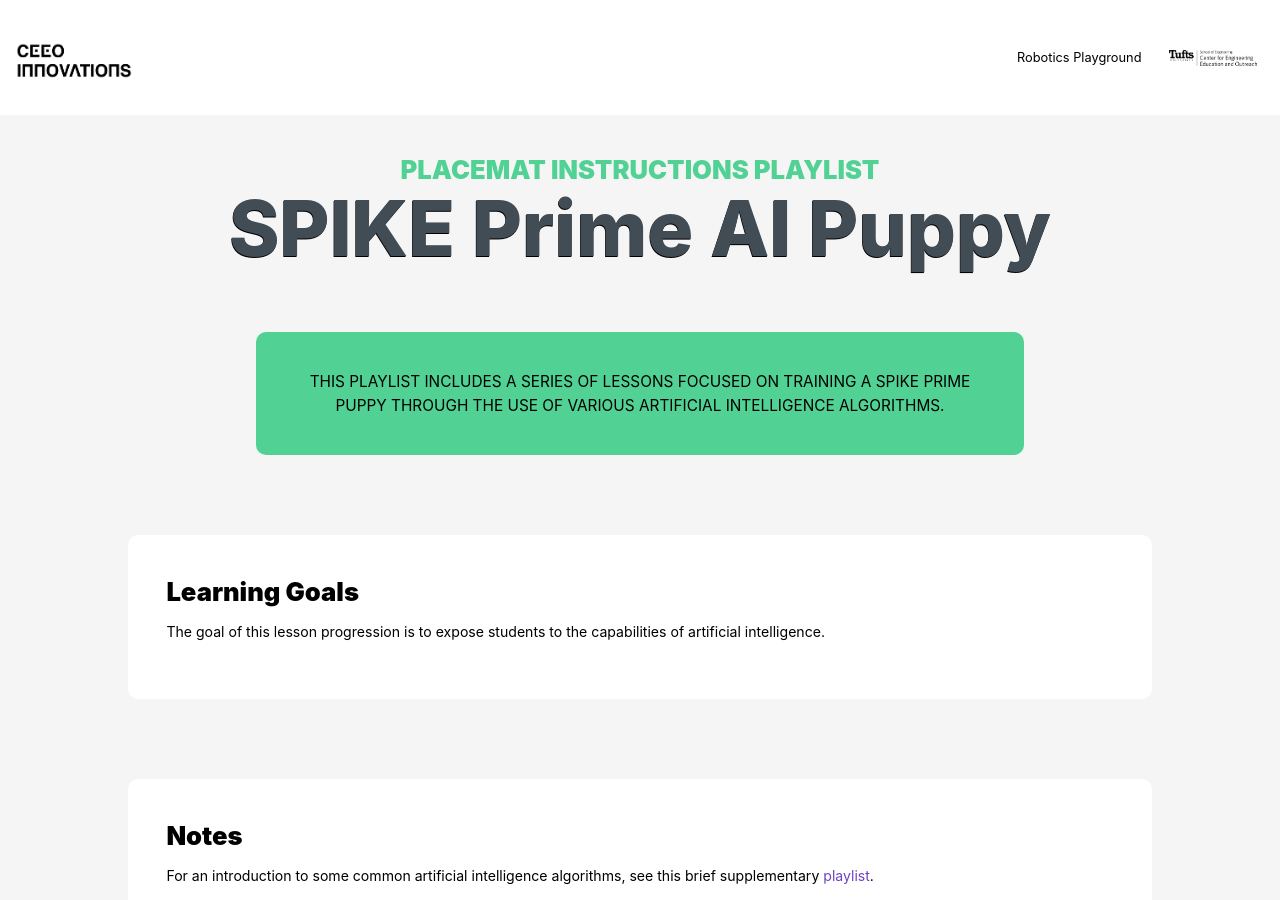
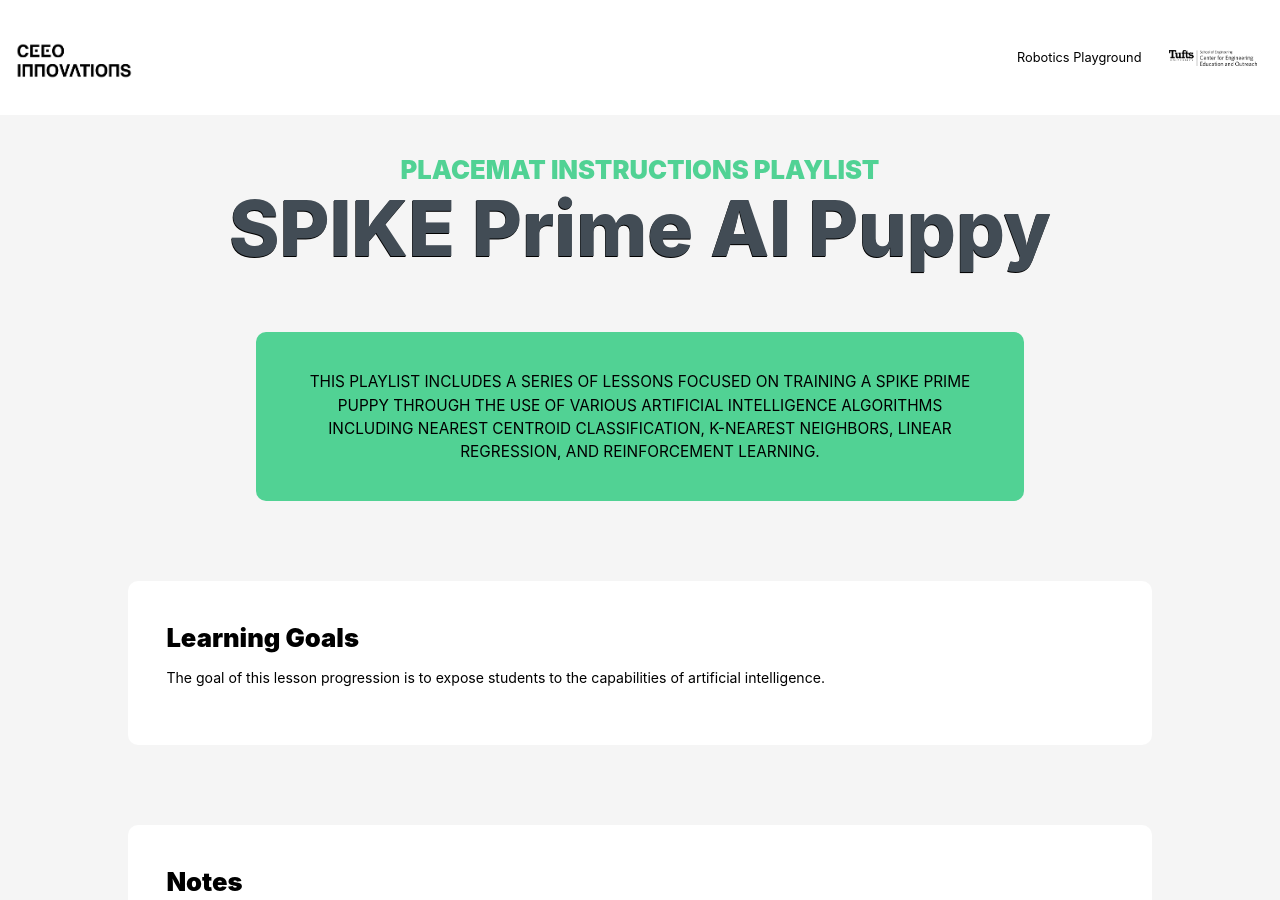
Before and after one commit to ceeoinnovations/RoboticsPlayground, a Jekyll site: the page built from _playlists/SpikeAIPuppy.md, in a window 1280 px wide and 900 px high. Built offline with Jekyll 4.4.1, drawn with Linux system fonts in a browser that asks for light colours.

Commit message:
Update SpikeAIPuppy.md

```diff
--- a/_playlists/SpikeAIPuppy.md
+++ b/_playlists/SpikeAIPuppy.md
@@ -2,7 +2,7 @@
 layout: post
 title: SPIKE Prime AI Puppy
 displayimg: web/img/PuppyCover.png
-description: This playlist includes a series of lessons focused on training a SPIKE Prime puppy through the use of various artificial intelligence algorithms.
+description: This playlist includes a series of lessons focused on training a SPIKE Prime puppy through the use of various artificial intelligence algorithms including nearest centroid classification, K-nearest neighbors, linear regression, and reinforcement learning.
 ---
 <div class="learninggoals" markdown="1">
 # Learning Goals
```
